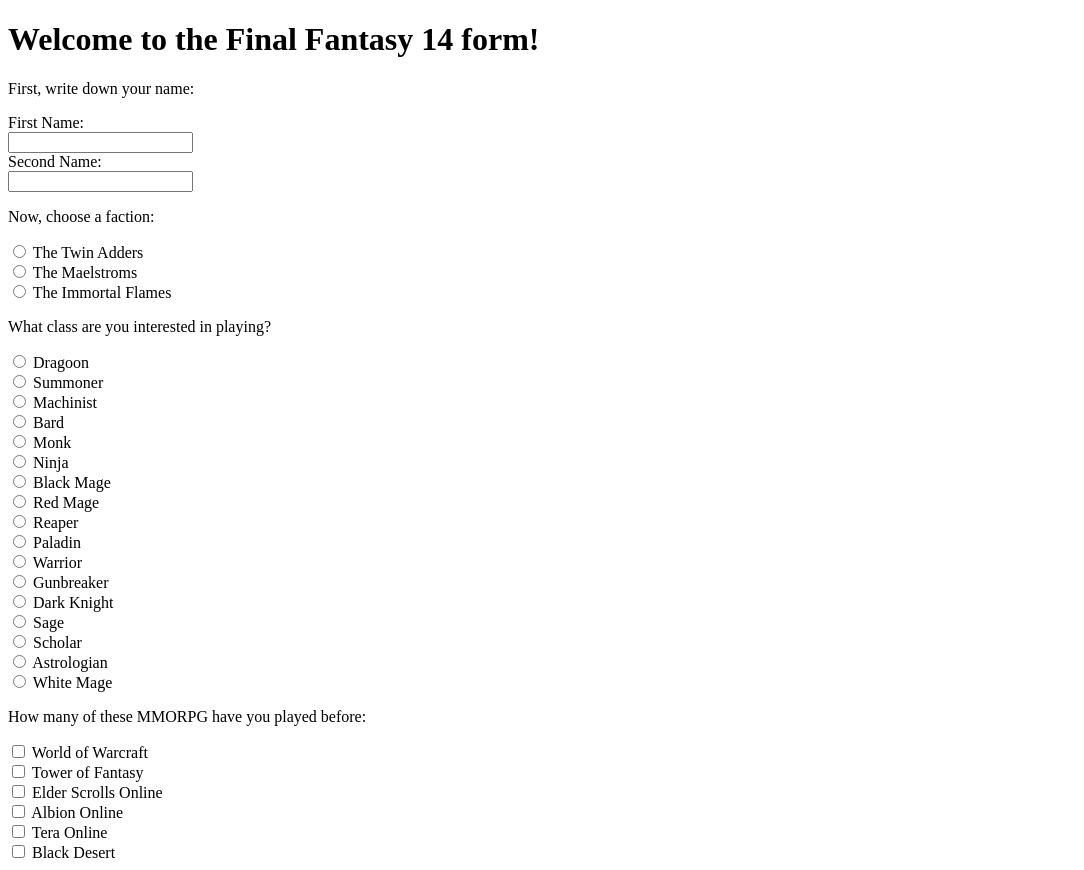
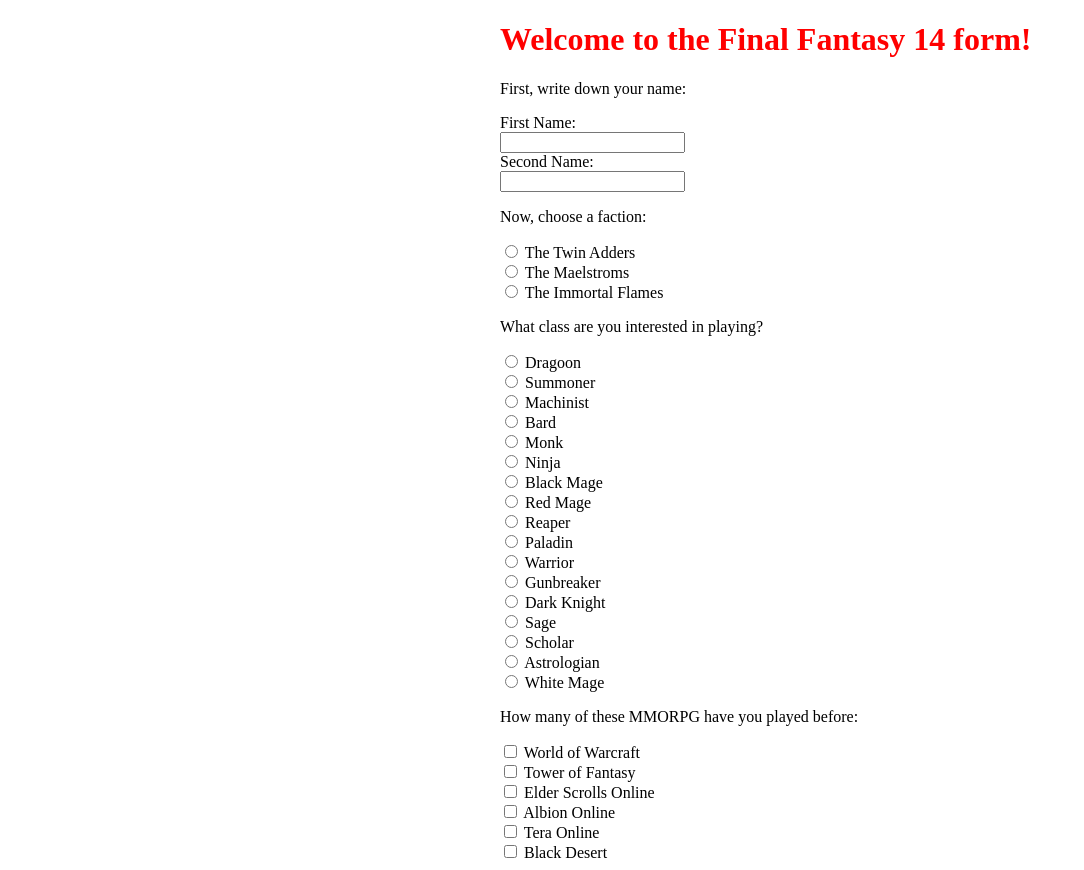
Before and after one commit to JaviAres/repositorio_prueba, a plain HTML site: page index.html in a window 1280 px wide. Shown: the whole page, without its empty margins (0-1084 px from the left). Drawn offline with Linux system fonts and the light colour scheme.

Commit message:
margin change

```diff
--- a/CSS/style.css
+++ b/CSS/style.css
@@ -3,5 +3,5 @@ color:red
 }
 
 body{
-    margin: left 500px;
+    margin-left:500px;
 }
--- a/index.html
+++ b/index.html
@@ -1,7 +1,7 @@
 <!DOCTYPE html>
 <html lang="en">
 <head>
-    <link rel="stylesheet" href="CSS\styles.css">
+    <link rel="stylesheet" href="CSS\style.css">
     <meta charset="UTF-8">
     <meta http-equiv="X-UA-Compatible" content="IE=edge">
     <meta name="viewport" content="width=device-width, initial-scale=1.0">
```
